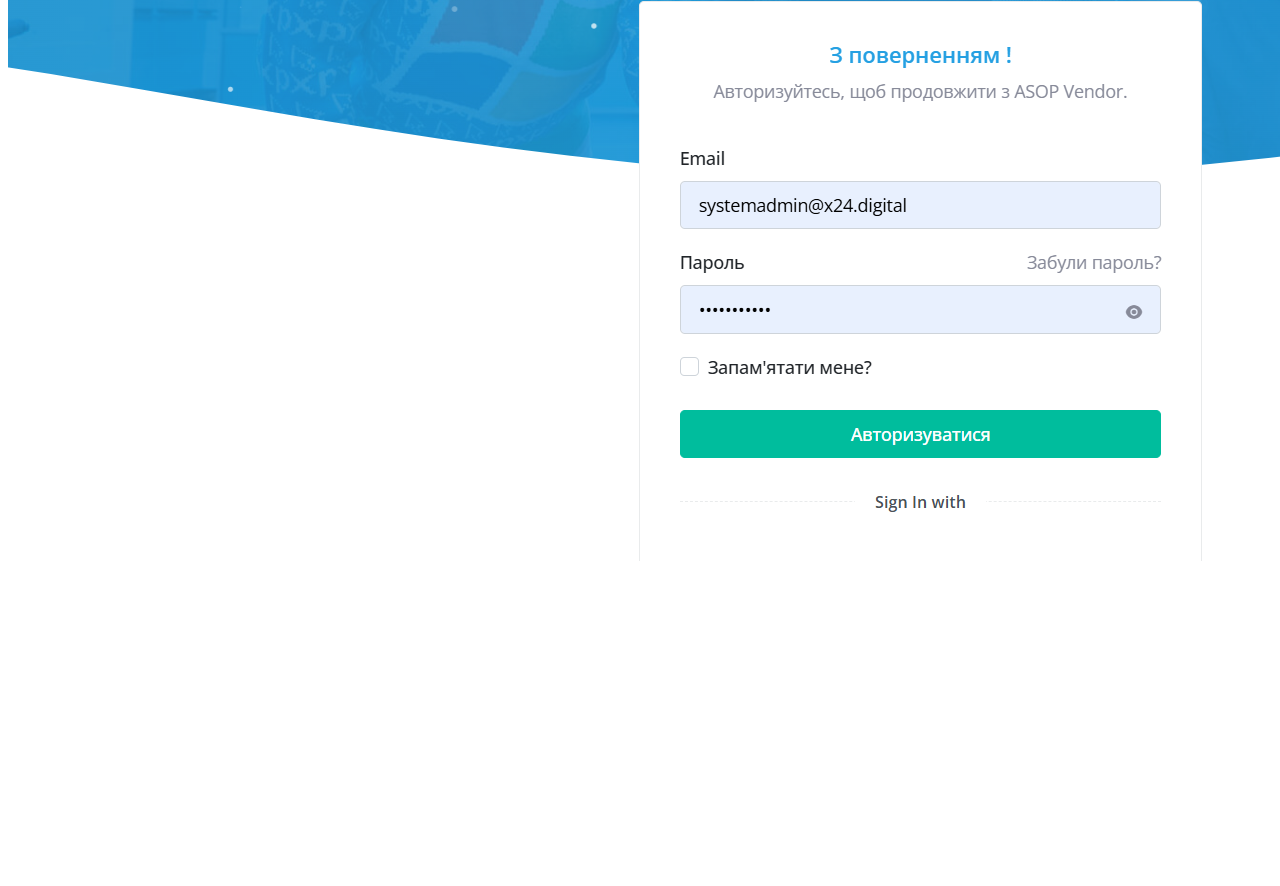
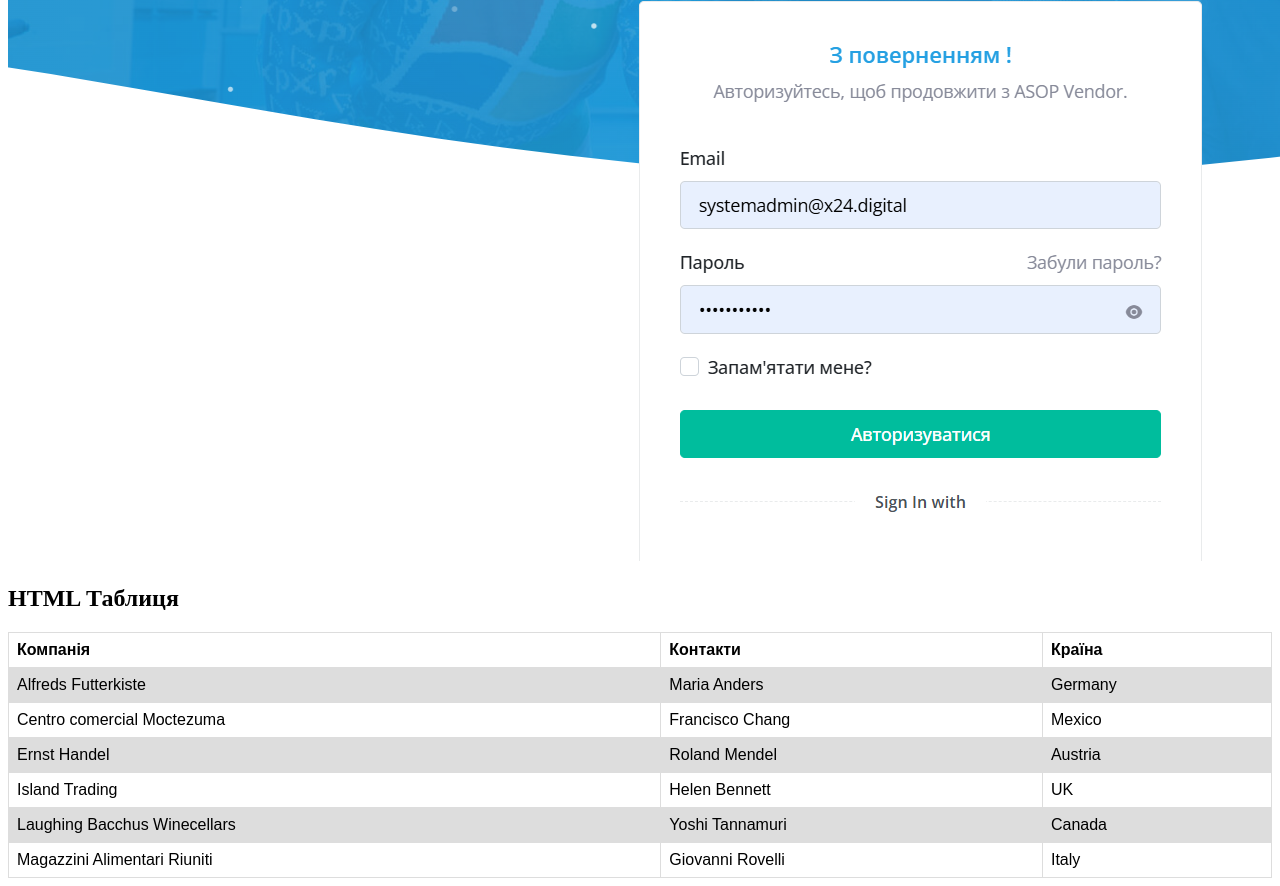
Before and after one commit to Niamey/ZPI-zp41-Samostijni-, a plain HTML site: page index.html in a window 1280 px wide. Shown: the part 3691-4577 px from the top of the page. Before the commit the page ends 4264 px from the top, so only its background shows below. Drawn offline with Linux system fonts and the light colour scheme.

Commit message:
table add

```diff
--- a/index.html
+++ b/index.html
@@ -113,6 +113,48 @@
   <source media="(min-width: 465px)" srcset="/images/faq1.jpeg">
   <img src="../images/img_girl.jpg" style="width:auto;">
 </picture>
+
+<h2>HTML Таблиця</h2>
+
+<table>
+  <tr>
+    <th>Компанія</th>
+    <th>Контакти</th>
+    <th>Країна</th>
+  </tr>
+  <tr>
+    <td>Alfreds Futterkiste</td>
+    <td>Maria Anders</td>
+    <td>Germany</td>
+  </tr>
+  <tr>
+    <td>Centro comercial Moctezuma</td>
+    <td>Francisco Chang</td>
+    <td>Mexico</td>
+  </tr>
+  <tr>
+    <td>Ernst Handel</td>
+    <td>Roland Mendel</td>
+    <td>Austria</td>
+  </tr>
+  <tr>
+    <td>Island Trading</td>
+    <td>Helen Bennett</td>
+    <td>UK</td>
+  </tr>
+  <tr>
+    <td>Laughing Bacchus Winecellars</td>
+    <td>Yoshi Tannamuri</td>
+    <td>Canada</td>
+  </tr>
+  <tr>
+    <td>Magazzini Alimentari Riuniti</td>
+    <td>Giovanni Rovelli</td>
+    <td>Italy</td>
+  </tr>
+</table>
+
+
   <style>
     a:link {
       color: green;
@@ -153,5 +195,23 @@
       background-color: red;
     }
     </style>
+
+<style>
+    table {
+      font-family: arial, sans-serif;
+      border-collapse: collapse;
+      width: 100%;
+    }
+
+    td, th {
+      border: 1px solid #ddd;
+      text-align: left;
+      padding: 8px;
+    }
+
+    tr:nth-child(even) {
+      background-color: #ddd;
+    }
+    </style>
 </body>
 </html>
```
